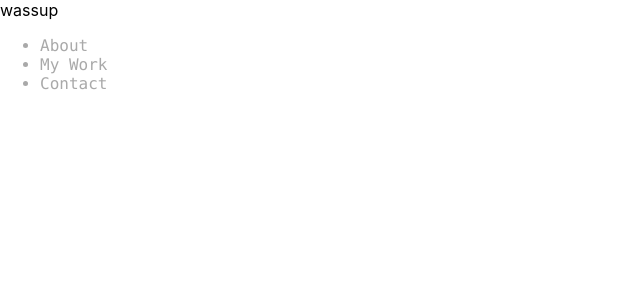
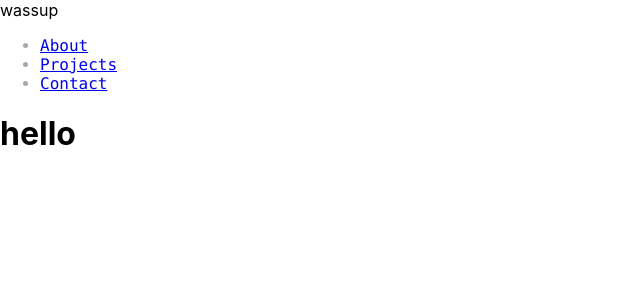
Before and after one commit to Chillhopper/reactin_time, a React (Create React App) app in the folder my_site/: page /projects in a window 1280 px wide. Shown: the top 300 px of the page, without its empty margins (0-640 px from the left). Built offline with nearby package versions, Linux system fonts and the light colour scheme.

Commit message:
a little tinkering
nothing much yet

```diff
--- a/my_site/src/App.js
+++ b/my_site/src/App.js
@@ -1,12 +1,19 @@
 import logo from './logo.svg';
 import './App.css';
 import Navbar from './components/navbar.js'
+import Projects from './components/projects.js'
 import React from 'react'
+import { BrowserRouter as Router, Routes, Route } from 'react-router-dom';
 
 function App() {
   return (
     <div className="App">wassup
-      <Navbar />
+      <Router>
+        <Navbar />
+        <Routes>
+          <Route path="/projects" element={<Projects />} />
+        </Routes>
+      </Router>
     </div>
   );
 }
--- a/my_site/src/components/navbar.js
+++ b/my_site/src/components/navbar.js
@@ -1,5 +1,6 @@
 import React from 'react'
 import './navbar.css'
+import { Link } from 'react-router-dom';
 
 function Navbar() {
     return (
@@ -7,9 +8,15 @@ function Navbar() {
         <nav className='navBar'>
             <nav className='navMenu'>
                 <ul className='navList'>
-                    <li>About</li>
-                    <li>My Work</li>
-                    <li>Contact</li>
+                    <li>
+                      <Link to="/about">About</Link>
+                      </li>
+                    <li>
+                      <Link to="/projects">Projects</Link>
+                    </li>
+                    <li>
+                      <Link to="/contact">Contact</Link>
+                    </li>
                 </ul>
             </nav>
         </nav>
--- /dev/null
+++ b/my_site/src/components/projects.js
@@ -0,0 +1,12 @@
+import React from 'react'
+import './projects.css'
+import { Link } from 'react-router-dom';
+
+function Projects(){
+    return(
+        <h1>hello</h1>
+    );
+}
+
+
+export default Projects
```
Also changed, not shown: my_site/src/components/projects.css (added).
